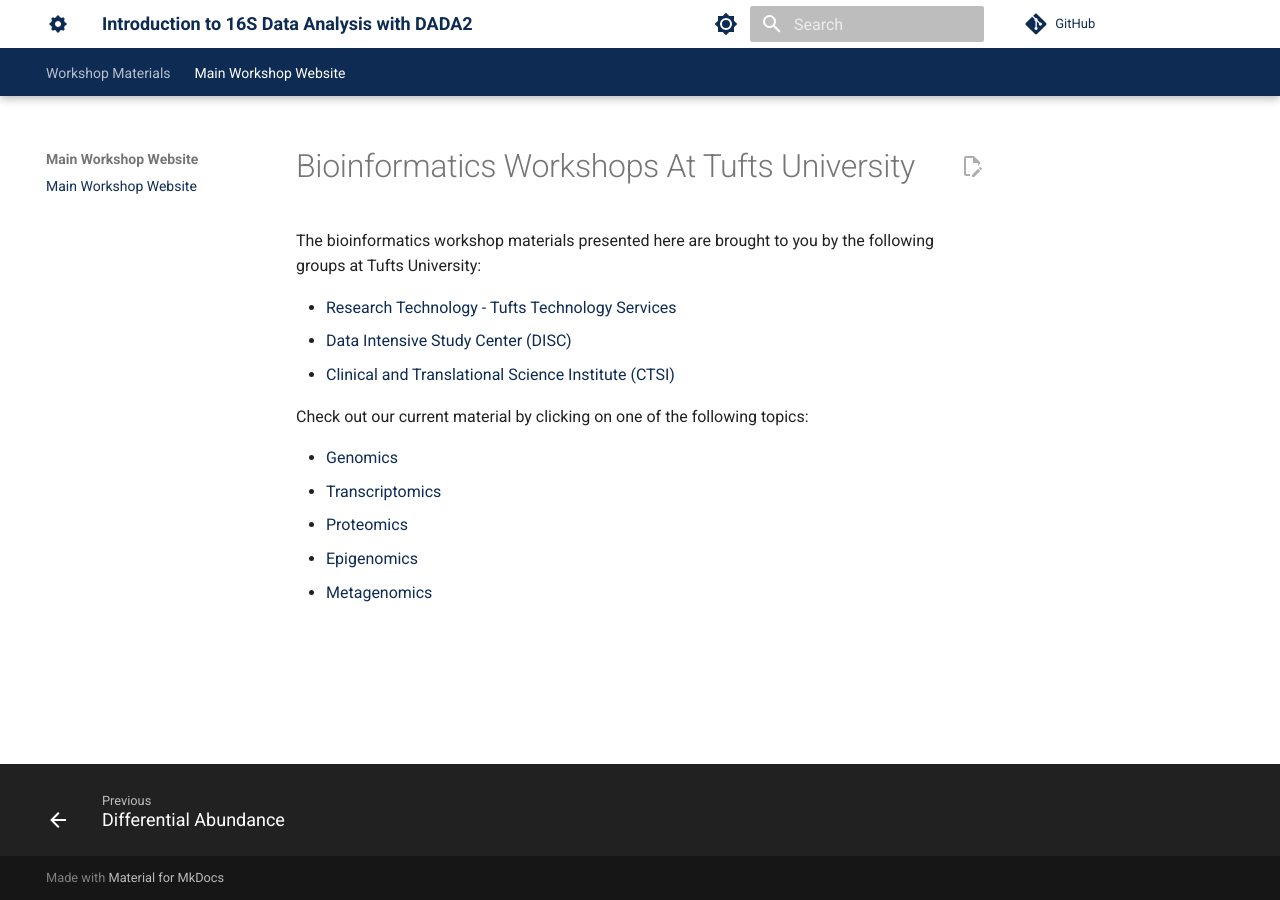
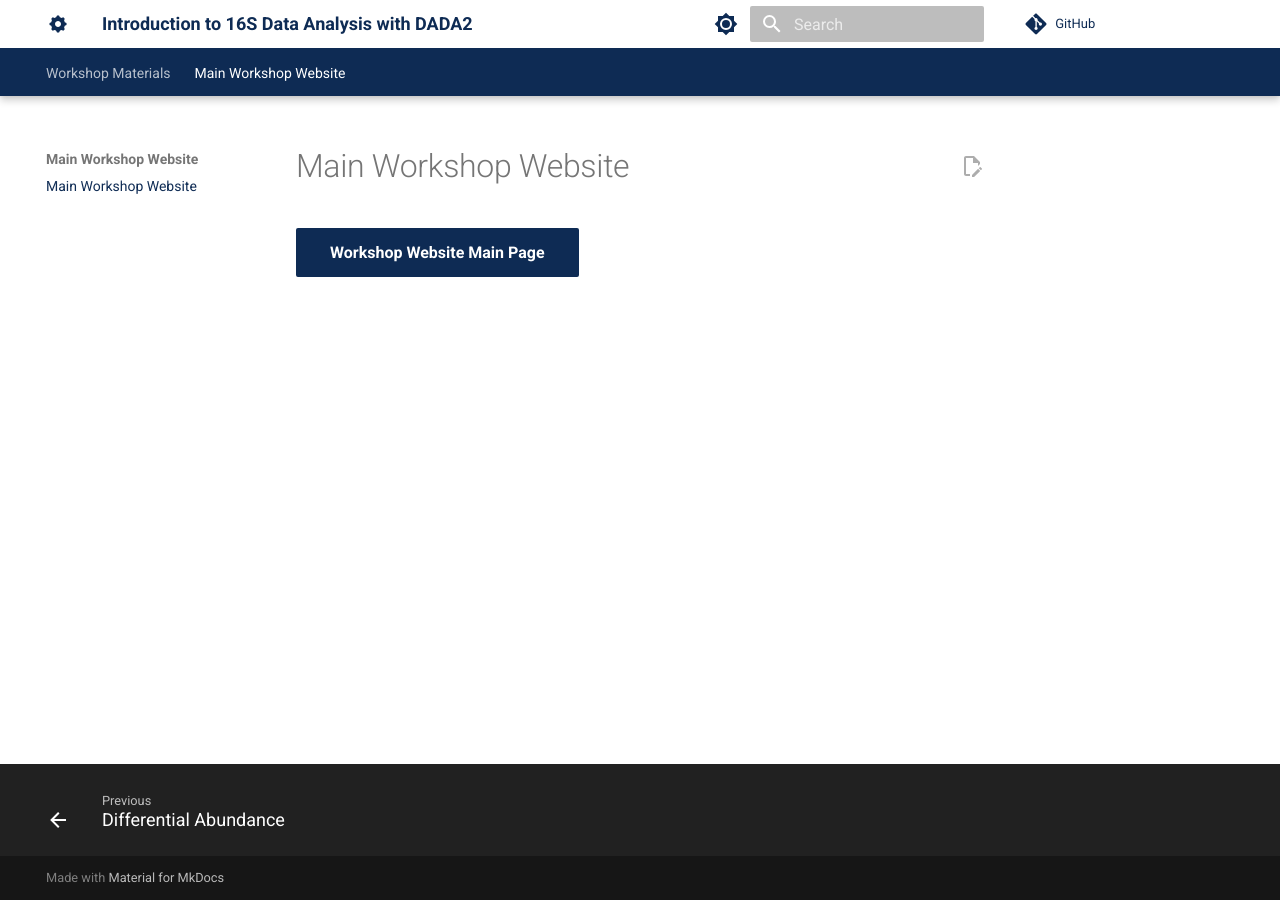
Before and after one commit to best-tufts/intro_to_single_cell_rnaseq, an MkDocs documentation site: the page built from docs/index.md, in a window 1280 px wide. Built offline with MkDocs 1.6.1 and Material for MkDocs 9.7.7, drawn with Linux system fonts in a browser that asks for light colours; comment, search, counter and statistics services are not loaded.

Commit message:
Update index.md

```diff
--- a/docs/index.md
+++ b/docs/index.md
@@ -1,15 +1 @@
-# Bioinformatics Workshops At Tufts University
-
-The bioinformatics workshop materials presented here are brought to you by the following groups at Tufts University:
-
-- [Research Technology - Tufts Technology Services](https://it.tufts.edu/researchtechnology.tufts.edu)
-- [Data Intensive Study Center (DISC)](https://disc.tufts.edu/)
-- [Clinical and Translational Science Institute (CTSI)](https://www.tuftsctsi.org/)
-
-Check out our current material by clicking on one of the following topics:
-
-- [Genomics](./genomics/genomics.md)
-- [Transcriptomics](./transcriptomics/transcriptomics.md)
-- [Proteomics](./proteomics/proteomics.md)
-- [Epigenomics](./epigenomics/epigenomics.md)
-- [Metagenomics](./metagenomics/metagenomics.md)
+[Workshop Website Main Page](https://best-tufts.github.io/bioinformatics_workshops/){ .md-button .md-button--primary }
```
